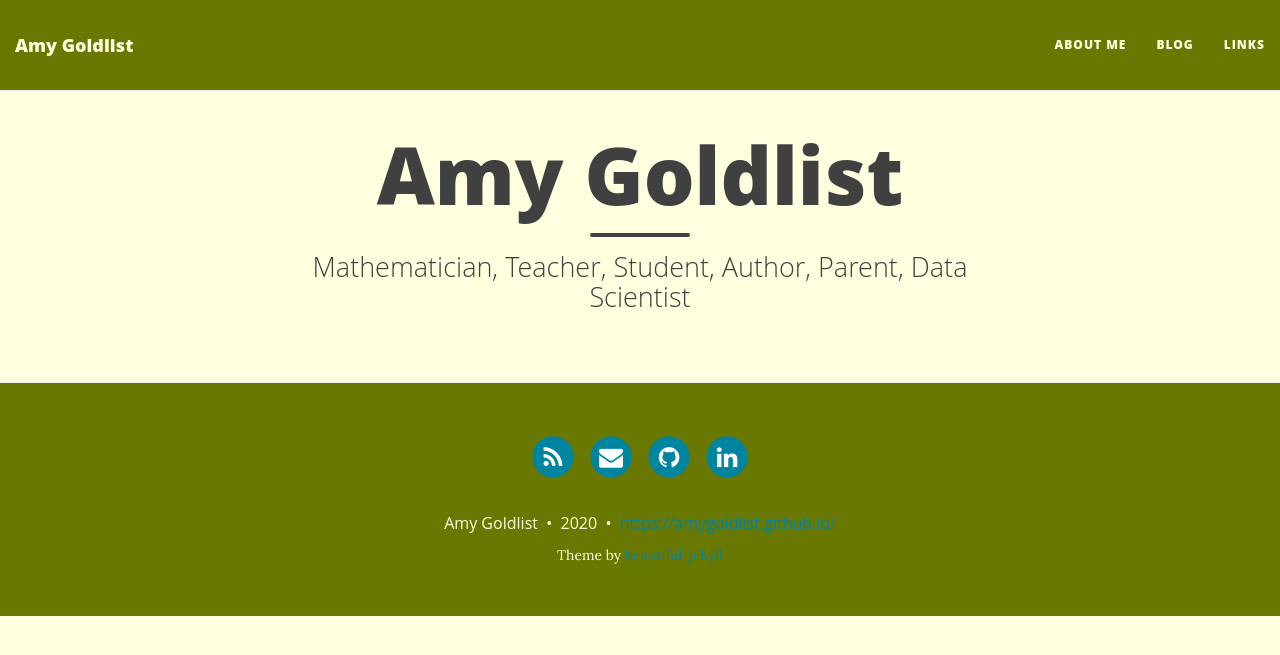
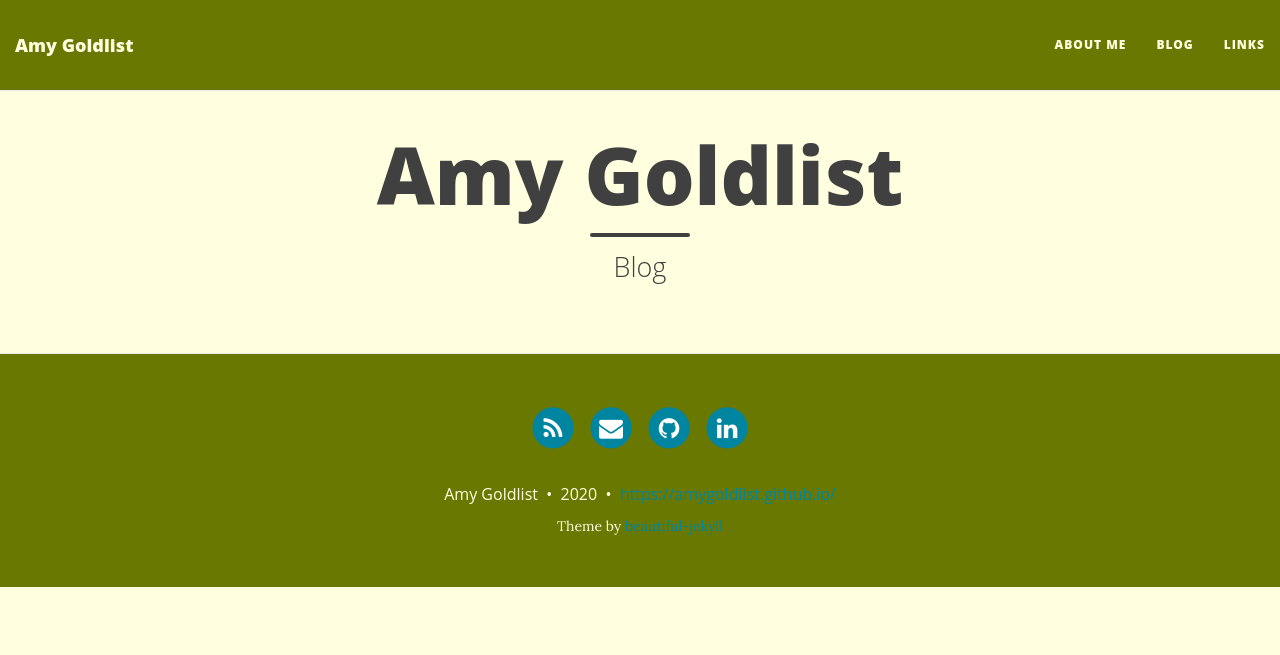
Before and after one commit to amygoldlist/amygoldlist.github.io, a Jekyll site: the page built from blog.html, in a window 1280 px wide. Shown: the top 655 px of the page. Built offline with Jekyll 4.4.1, drawn with Linux system fonts in a browser that asks for light colours; nearby versions of some CDN libraries.

Commit message:
fix broken link

```diff
--- a/blog.html
+++ b/blog.html
@@ -1,7 +1,8 @@
 ---
 layout: page
-title: Amy Goldlist
-subtitle: Mathematician, Teacher, Student, Author, Parent, Data Scientist
+title: "Amy Goldlist"
+permalink: /blog/
+subtitle: Blog
 use-site-title: true
 ---
 
```
